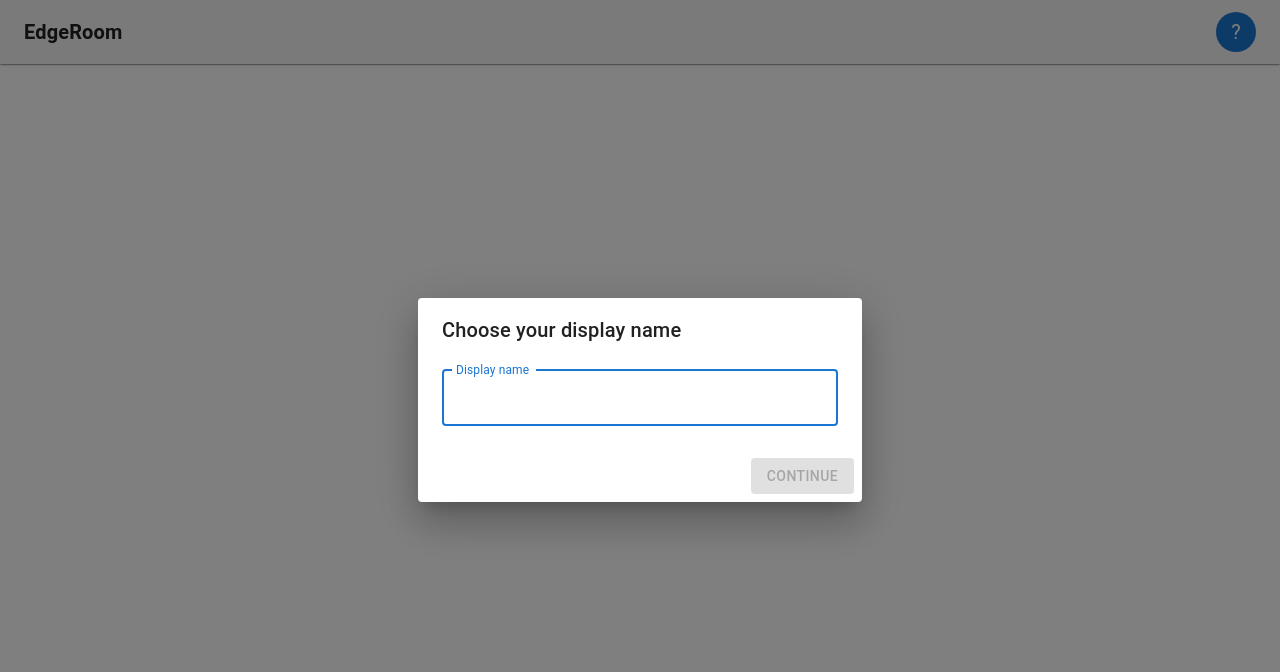
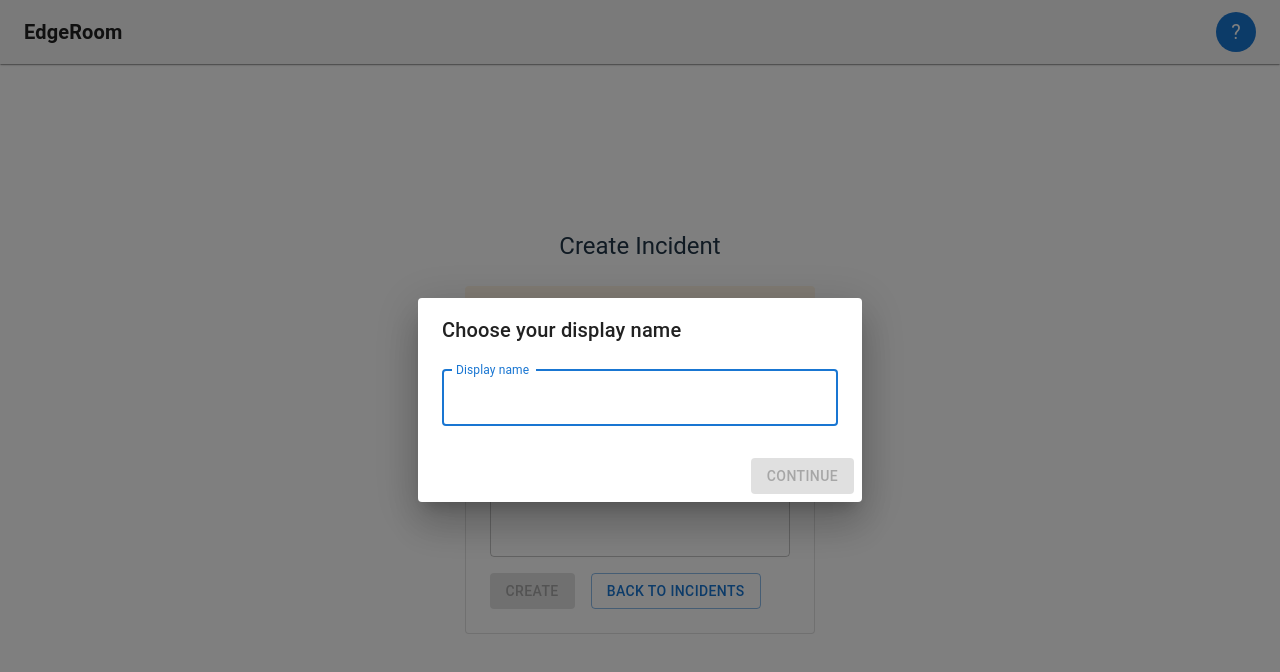
Before and after one commit to anavarat/edgeroom, a React (Vite) app in the folder apps/web/: page /incidents/new in a window 1280 px wide. Shown: the top 672 px of the page. Built offline with nearby package versions, Linux system fonts and the light colour scheme.

Commit message:
feat: add incident creation form and enable ws proxy

```diff
--- a/apps/web/src/hooks/useRoomWebSocket.ts
+++ b/apps/web/src/hooks/useRoomWebSocket.ts
@@ -25,12 +25,14 @@ export function useRoomWebSocket({ roomId, user, dispatch }: UseRoomWebSocketPar
 
     const sendHello = () => {
       const hello: WsClientHello = { kind: "hello", user };
+      console.info("[ws] send hello", hello);
       socket.send(JSON.stringify(hello));
     };
 
     socket.addEventListener("open", sendHello);
     socket.addEventListener("message", (event) => {
       const raw = typeof event.data === "string" ? event.data : "";
+      console.info("[ws] recv raw", raw);
       let parsed: WsServerMessage | null = null;
       try {
         const json = JSON.parse(raw);
@@ -41,6 +43,7 @@ export function useRoomWebSocket({ roomId, user, dispatch }: UseRoomWebSocketPar
         return;
       }
 
+      console.info("[ws] recv", parsed);
       switch (parsed.kind) {
         case "presence":
           dispatch({ type: "PRESENCE_UPDATED", payload: parsed.users });
--- a/apps/web/src/pages/NewIncidentPage.tsx
+++ b/apps/web/src/pages/NewIncidentPage.tsx
@@ -1,20 +1,84 @@
+import { useState } from "react";
+import { useNavigate } from "react-router-dom";
+import Alert from "@mui/material/Alert";
 import Button from "@mui/material/Button";
+import Paper from "@mui/material/Paper";
 import Stack from "@mui/material/Stack";
+import TextField from "@mui/material/TextField";
 import Typography from "@mui/material/Typography";
-import { useNavigate } from "react-router-dom";
+import { useCreateIncident } from "../hooks/useIncidents";
+import { useIdentity } from "../hooks/useIdentity";
 
 export default function NewIncidentPage() {
   const navigate = useNavigate();
+  const { identity } = useIdentity();
+  const createIncident = useCreateIncident();
+  const [title, setTitle] = useState("");
+  const [description, setDescription] = useState("");
+  const [createdRoomId, setCreatedRoomId] = useState<string | null>(null);
+
+  const handleSubmit = async () => {
+    if (!identity || !title.trim()) return;
+    const result = await createIncident.mutateAsync({
+      title: title.trim(),
+      description: description.trim() || undefined,
+      createdBy: identity,
+    });
+    setCreatedRoomId(result.room.id);
+  };
 
   return (
-    <Stack spacing={2}>
+    <Stack spacing={3}>
       <Typography variant="h5">Create Incident</Typography>
-      <Typography color="text.secondary">
-        Form coming next.
-      </Typography>
-      <Button variant="outlined" onClick={() => navigate("/")}>
-        Back to incidents
-      </Button>
+      {!identity && (
+        <Alert severity="warning">
+          Choose a display name to create an incident.
+        </Alert>
+      )}
+      <Paper variant="outlined" sx={{ p: 3 }}>
+        <Stack spacing={2}>
+          <TextField
+            label="Incident title"
+            value={title}
+            onChange={(event) => setTitle(event.target.value)}
+            fullWidth
+          />
+          <TextField
+            label="Description (optional)"
+            value={description}
+            onChange={(event) => setDescription(event.target.value)}
+            fullWidth
+            multiline
+            minRows={3}
+          />
+          <Stack direction={{ xs: "column", sm: "row" }} spacing={2}>
+            <Button
+              variant="contained"
+              onClick={handleSubmit}
+              disabled={!identity || !title.trim() || createIncident.isPending}
+            >
+              Create
+            </Button>
+            <Button variant="outlined" onClick={() => navigate("/")}>
+              Back to incidents
+            </Button>
+          </Stack>
+          {createIncident.isError && (
+            <Alert severity="error">Failed to create incident.</Alert>
+          )}
+          {createdRoomId && (
+            <Alert severity="success">
+              Incident created.{" "}
+              <Button
+                size="small"
+                onClick={() => navigate(`/rooms/${createdRoomId}`)}
+              >
+                View room
+              </Button>
+            </Alert>
+          )}
+        </Stack>
+      </Paper>
     </Stack>
   );
 }
--- a/apps/web/vite.config.ts
+++ b/apps/web/vite.config.ts
@@ -6,7 +6,11 @@ export default defineConfig({
   plugins: [react()],
   server: {
     proxy: {
-      '/api': 'http://localhost:8787',
+      '/api': {
+        target: 'http://localhost:8787',
+        changeOrigin: true,
+        ws: true,
+      },
     },
   },
 })
```
